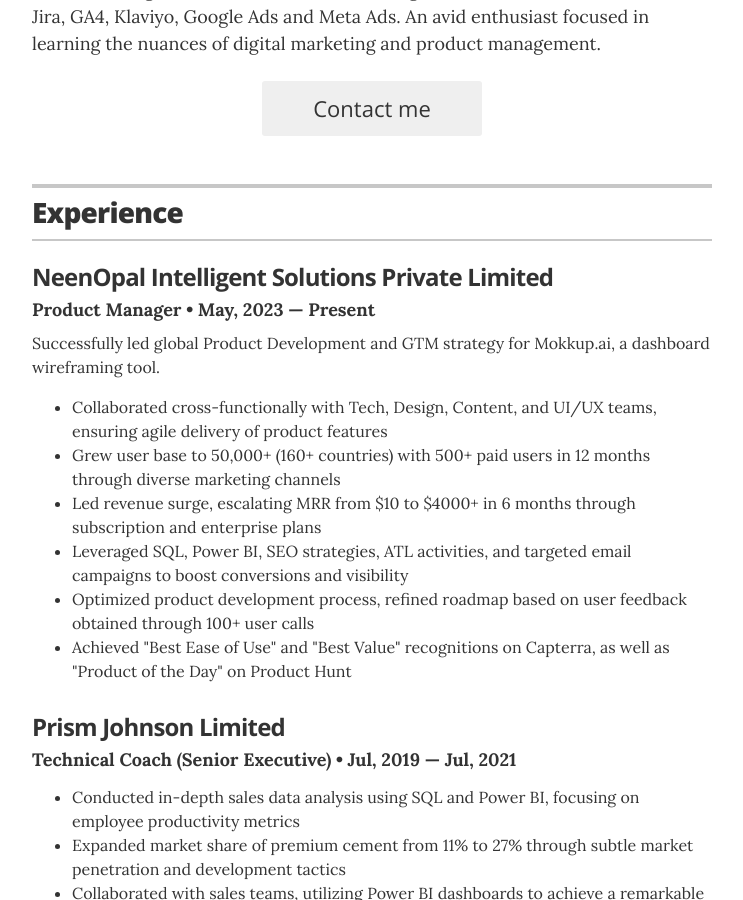
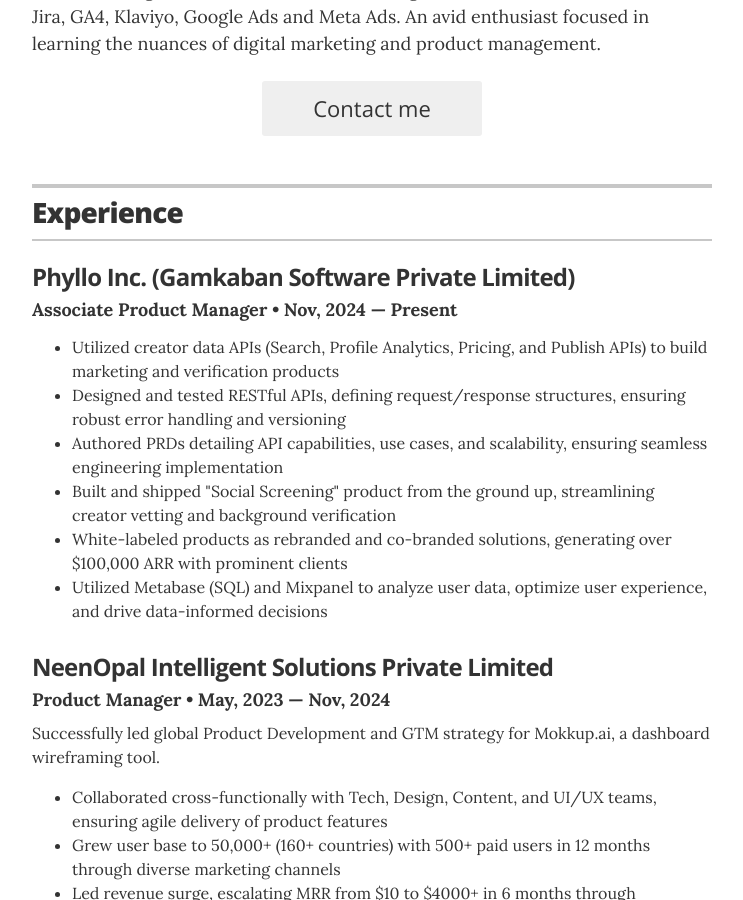
Before and after one commit to ujjwalkshukla/resume, a Jekyll site: the page built from index.html, in a window 1280 px wide and 900 px high, scrolled down 415 px. Shown: the whole window, without its empty margins (268-1011 px from the left). Built offline with Jekyll 4.4.1, drawn with Linux system fonts in a browser that asks for light colours.

Commit message:
Added Phyllo's work experience

```diff
--- a/_data/experience.yml
+++ b/_data/experience.yml
@@ -1,8 +1,14 @@
 # Jobs
+# Associate Product Manager at Phyllo Inc.
+- company: Phyllo Inc. (Gamkaban Software Private Limited)
+  position: Associate Product Manager
+  duration:  Nov, 2024 &mdash; Present
+  summary: <ul class="resume-item-list"><li>Utilized creator data APIs (Search, Profile Analytics, Pricing, and Publish APIs) to build marketing and verification products</li> <li>Designed and tested RESTful APIs, defining request/response structures, ensuring robust error handling and versioning</li> <li>Authored PRDs detailing API capabilities, use cases, and scalability, ensuring seamless engineering implementation</li> <li>Built and shipped "Social Screening" product from the ground up, streamlining creator vetting and background verification</li> <li>White-labeled products as rebranded and co-branded solutions, generating over $100,000 ARR with prominent clients</li> <li>Utilized Metabase (SQL) and Mixpanel to analyze user data, optimize user experience, and drive data-informed decisions</li> </ul>
+
 # Product Manager at NeenOpal
 - company: NeenOpal Intelligent Solutions Private Limited
   position: Product Manager
-  duration:  May, 2023 &mdash; Present
+  duration:  May, 2023 &mdash; Nov, 2024
   summary: Successfully led global Product Development and GTM strategy for Mokkup.ai, a dashboard wireframing tool.<ul class="resume-item-list"><li>Collaborated cross-functionally with Tech, Design, Content, and UI/UX teams, ensuring agile delivery of product features<li>Grew user base to 50,000+ (160+ countries) with 500+ paid users in 12 months through diverse marketing channels<li>Led revenue surge, escalating MRR from $10 to $4000+ in 6 months through subscription and enterprise plans<li>Leveraged SQL, Power BI, SEO strategies, ATL activities, and targeted email campaigns to boost conversions and visibility<li>Optimized product development process, refined roadmap based on user feedback obtained through 100+ user calls<li>Achieved "Best Ease of Use" and "Best Value" recognitions on Capterra, as well as "Product of the Day" on Product Hunt</ul>
 
 # Prism Johnson Limited
```
